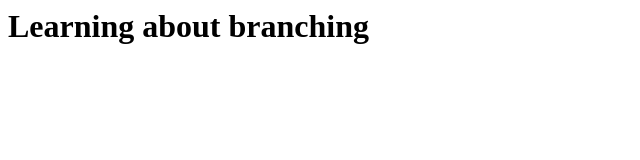
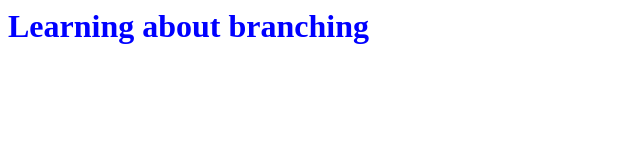
Before and after one commit to LombaxTech/branch-testing, a plain HTML site: page index.html in a window 1280 px wide. Shown: the whole page, without its empty margins (0-640 px from the left). Drawn offline with Linux system fonts and the light colour scheme.

Commit message:
make h1 blue

```diff
--- a/index.html
+++ b/index.html
@@ -1,8 +1,13 @@
 <html>
     <head>
         <title>Branching</title>
+        <style>
+            h1 {
+                color: blue;
+            }
+        </style>
     </head>
     <body>
         <h1>Learning about branching</h1>
     </body>
-</html
+</html>
```
Lines whose indentation alone changed are shown as unchanged.
